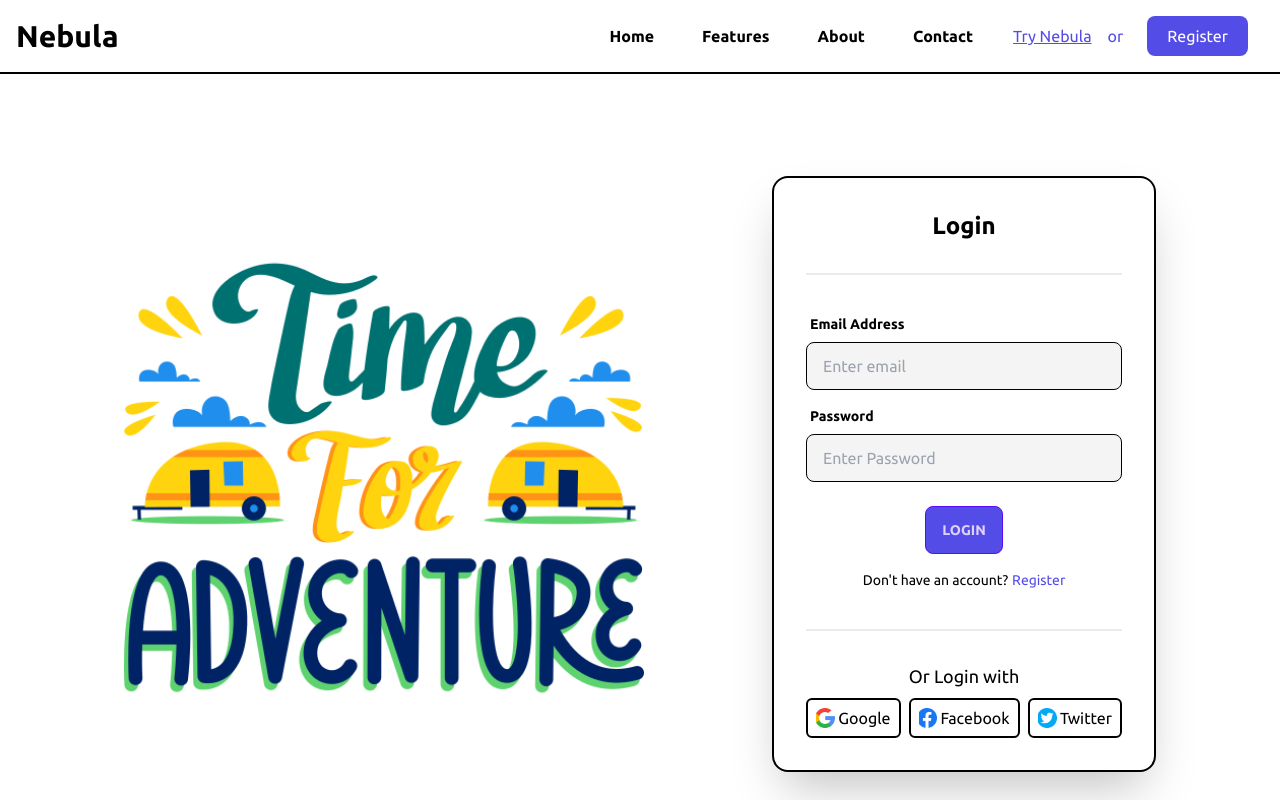
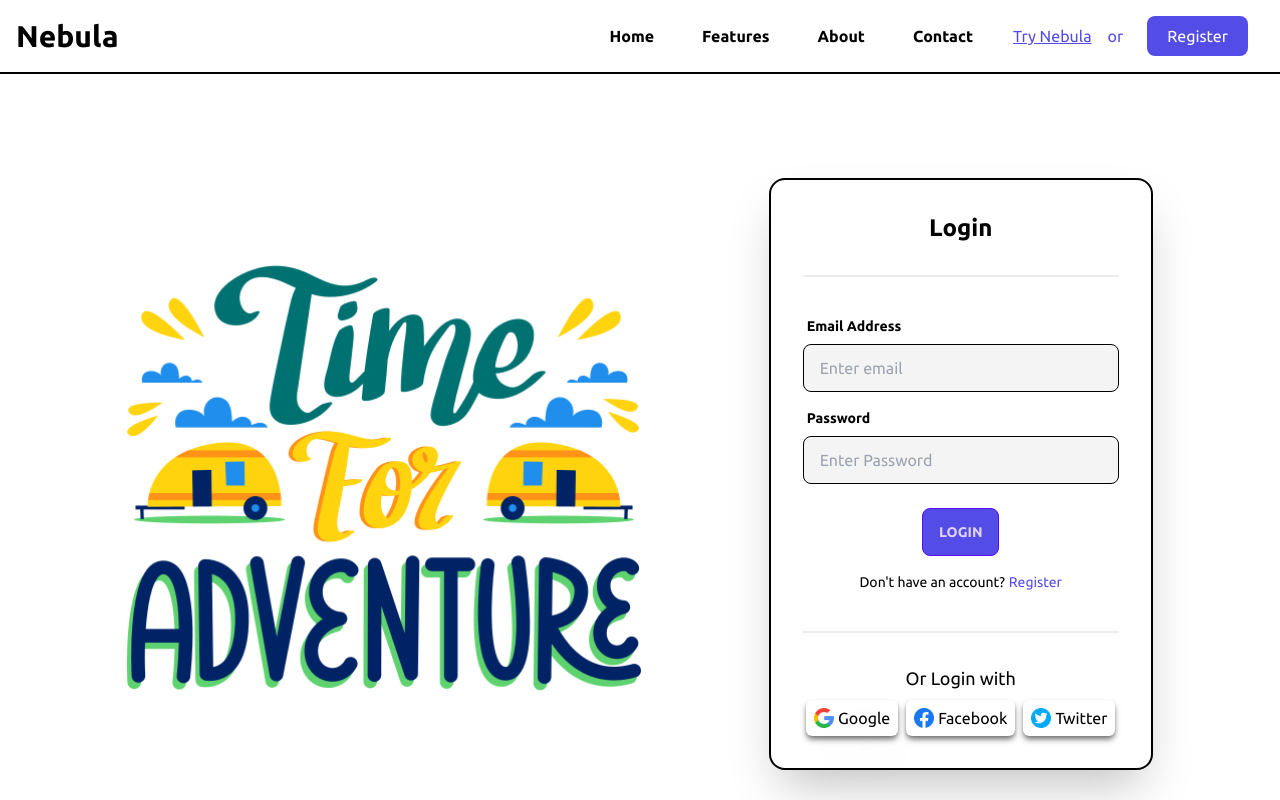
Before and after one commit to Beammi/Nebula, a Next.js app in the folder nebula/: page /login in a window 1280 px wide. Shown: the top 800 px of the page. Built offline with nearby package versions, Linux system fonts and the light colour scheme.

Commit message:
login authen ver.2

```diff
--- a/nebula/src/pages/login.jsx
+++ b/nebula/src/pages/login.jsx
@@ -45,17 +45,17 @@ export default function Login() {
                     {/* <label className="label"> */}
                       <label className='font-normal text-lg mb-2'>Or Login with</label>
                       <div className='flex flex-col justify-center md:flex-row md:gap-x-2'>
-                        <div className='flex flex-row items-center border-2 rounded-md px-2'>
+                        <div className='flex flex-row items-center rounded-md px-2 shadow-neutral-500 shadow-md cursor-pointer'>
                           <figure><Image src={googleIcon} alt="adventure pic" className="py-2 mr-1" width={20}/></figure>
-                          <label>Google</label>
+                          <label className='drop-shadow-2xl'>Google</label>
                         </div>
 
-                        <div className='flex flex-row items-center border-2 rounded-md px-2'>
+                        <div className='flex flex-row items-center rounded-md px-2 shadow-neutral-500 shadow-md cursor-pointer'>
                           <figure><Image src={facebookIcon} alt="adventure pic" className="py-2 mr-1" width={20}/></figure>
                           <label>Facebook</label>
                         </div>
 
-                        <div className='flex flex-row items-center border-2 rounded-md px-2'>
+                        <div className='flex flex-row items-center rounded-md px-2 shadow-neutral-500 shadow-md cursor-pointer'>
                           <figure><Image src={twitterIcon} alt="adventure pic" className="py-2 mr-1" width={20}/></figure>
                           <label>Twitter</label>
                         </div>
```
